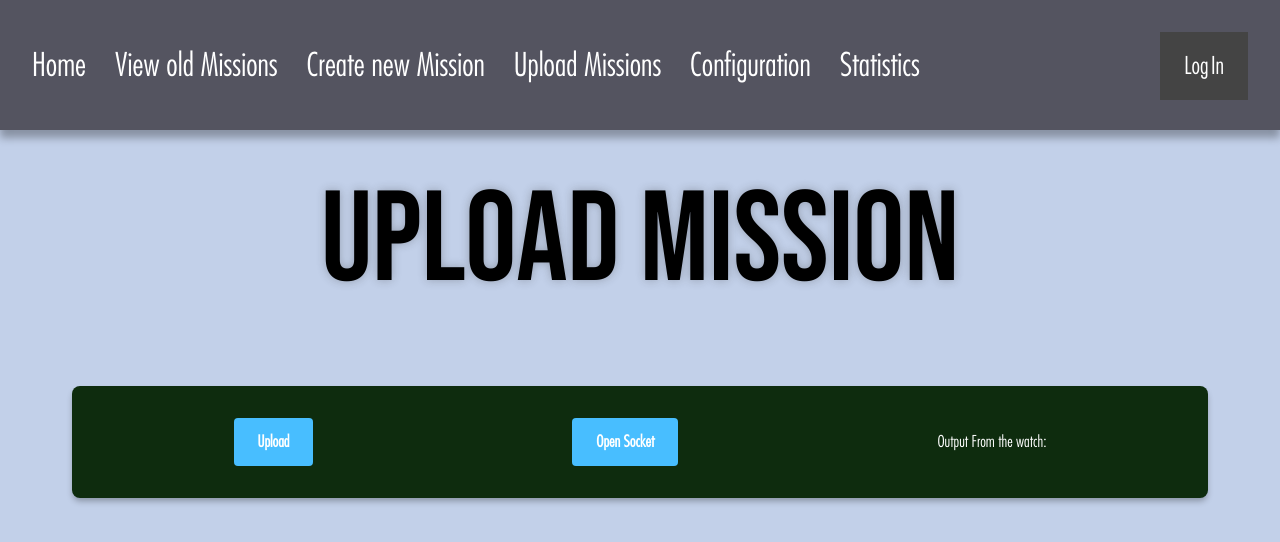
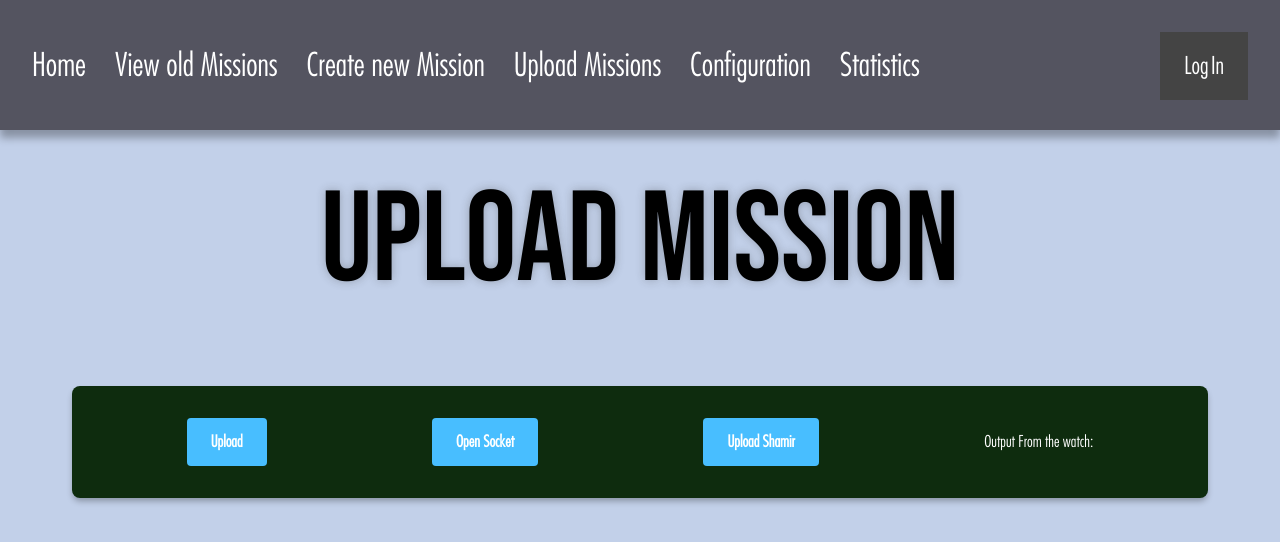
Before and after one commit to TactiGridCyb/TactiGrid-WebApp, a Next.js app in the folder my-app/: page /upload-missions in a window 1280 px wide. Shown: the top 542 px of the page. Built offline with nearby package versions, Linux system fonts and the light colour scheme; no server answers.

Commit message:
created 'upload shamir' button with css

```diff
--- a/my-app/app/upload-missions/page.js
+++ b/my-app/app/upload-missions/page.js
@@ -26,6 +26,12 @@ export default function UploadMission() {
       console.error("Error starting UDP server:", err);
       alert("Failed to start UDP server");
     }
+  };
+
+  const handleShamir = () => {
+    console.log('Upload Shamir clicked');
+    alert('Shamir upload invoked (stub)');
+    // TODO: call your Shamir algorithm here
   };
 
   // Periodically check for new UDP messages
@@ -68,6 +74,9 @@ export default function UploadMission() {
           <button className={styles.uploadBtn} onClick={startUDPServer}>
             Open Socket
           </button>
+          <button className={styles.uploadBtn} onClick={handleShamir}>
+            Upload Shamir
+          </button>
           <h2>Output From the watch: {socketOutput}</h2>
         </div>
       </main>
--- a/my-app/package.json
+++ b/my-app/package.json
@@ -13,12 +13,14 @@
     "chart.js": "^4.4.9",
     "jsonwebtoken": "^9.0.2",
     "jws": "^4.0.0",
+    "lucide-react": "^0.503.0",
     "mongoose": "^8.13.2",
     "next": "^15.2.4",
     "react": "^19.1.0",
     "react-chartjs-2": "^5.3.0",
     "react-dom": "^19.1.0",
     "react-slick": "^0.30.3",
+    "recharts": "^2.15.3",
     "slick-carousel": "^1.8.1"
   },
   "devDependencies": {
```
Also changed, not shown: 1 other file (tests, documents, lock files or other folders).
